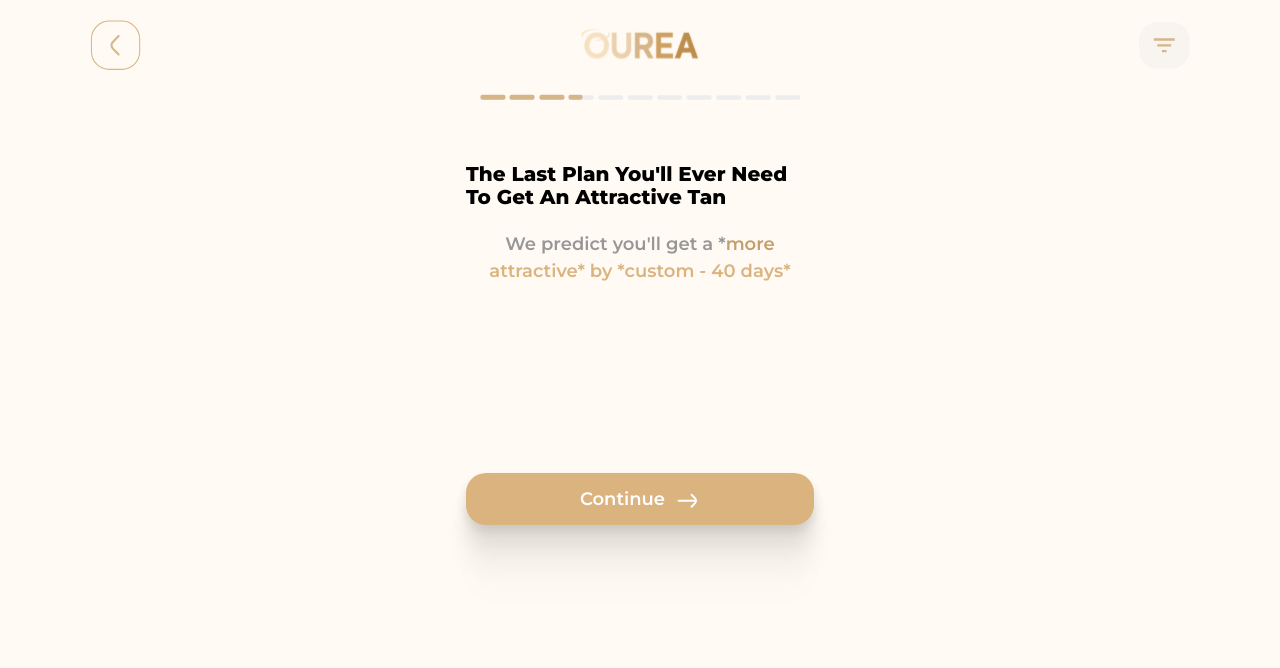
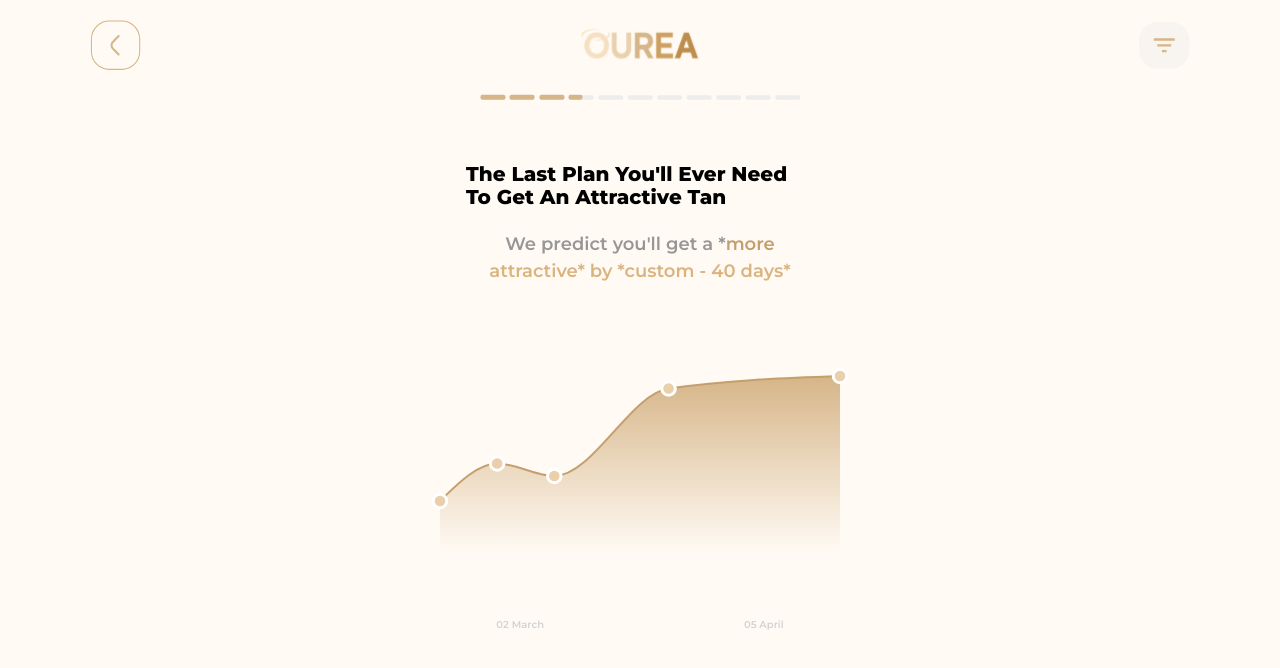
Before and after one commit to rakeshascoder/quiz, a React (Vite) app: page /Chart_progress in a window 1280 px wide. Shown: the top 668 px of the page. Built offline with nearby package versions, Linux system fonts and the light colour scheme.

Commit message:
chart added

```diff
--- a/package.json
+++ b/package.json
@@ -10,6 +10,10 @@
     "preview": "vite preview"
   },
   "dependencies": {
+    "@emotion/react": "^11.14.0",
+    "@emotion/styled": "^11.14.0",
+    "@mui/material": "^7.0.1",
+    "@mui/x-charts": "^7.28.0",
     "@tailwindcss/vite": "^4.0.17",
     "react": "^19.0.0",
     "react-dom": "^19.0.0",
--- a/src/App.css
+++ b/src/App.css
@@ -15,3 +15,22 @@
 .progress_bg_gradient {
   background-image: conic-gradient(from -180deg at 50% -250%, #C4A77D, #EDEDED);
 }
+
+.css-1x2wln8-MuiChartsAxis-root-MuiChartsXAxis-root,
+.css-175e1i1-MuiChartsAxis-root-MuiChartsYAxis-root {
+  display: none;
+}
+
+.MuiChartsTooltip-popper {
+  background: transparent !important;
+  box-shadow: none !important;
+}
+
+.MuiChartsTooltip-root {
+  background-color: #D6B588 !important;
+  color: white !important;
+  border-radius: 8px;
+  padding: 8px 12px;
+  box-shadow: 0 4px 10px rgba(0, 0, 0, 0.15);
+  border: none !important;
+}
--- /dev/null
+++ b/src/Components/Charts/Progress_chart.jsx
@@ -0,0 +1,61 @@
+import * as React from 'react';
+import { LineChart } from '@mui/x-charts/LineChart';
+import { SvgIcon } from '@mui/material';
+
+export default function Progress_chart() {
+  return (
+    <div
+      style={{
+        width: 'fit-content',
+        padding: '16px',
+        borderRadius: '16px',
+        // background: 'linear-gradient(180deg, #D6B588 0%, #FFFAF3 100%)',
+      }}
+    >
+      {/* Hidden SVG defs for area gradient */}
+      <svg width="0" height="0">
+        <defs>
+          {/* First Gradient */}
+          <linearGradient id="gradient1" x1="0" y1="0" x2="0" y2="1">
+            <stop offset="0%" stopColor="#D6B588" />
+            <stop offset="100%" stopColor="#FFFAF3" />
+          </linearGradient>
+
+
+
+          {/* Second Gradient */}
+          <linearGradient id="gradient2" x1="0" y1="0" x2="0" y2="1">
+            <stop offset="0%" stopColor="rgba(76, 44, 75, 0.54)" />
+            <stop offset="100%" stopColor="rgba(76, 44, 75, 0)" />
+          </linearGradient>
+        </defs>
+      </svg>
+
+      {/* Line chart with area gradient */}
+      <LineChart
+        sx={{
+          "& .MuiAreaElement-root:nth-of-type(1)": {
+            fill: "url(#gradient1)",
+          },
+          "& .MuiAreaElement-root:nth-of-type(2)": {
+            fill: "url(#gradient2)",
+          },
+          "& .MuiLineElement-root": { stroke: "#C49F6D", strokeWidth: 2 },
+          "& .MuiMarkElement-root": { stroke: "white", strokeWidth: 2, scale: 1.5, fill: "#EACFAB", display: "block" },
+
+        }}
+        xAxis={[{ data: [1, 2, 3, 5, 8] }]}
+        series={[
+          {
+            data: [2, 3.5, 3, 6.5, 7],
+            area: true,
+            areaColor: 'url(#myGradient)',
+            color: '#caa675',
+          },
+        ]}
+        width={500}
+        height={300}
+      />
+    </div>
+  );
+}
--- a/src/Components/Pages/Chart_progress.jsx
+++ b/src/Components/Pages/Chart_progress.jsx
@@ -1,12 +1,13 @@
 import React from "react";
 import { Forward_Line_Icon } from "../Common/Icons";
 import Commonbtn from "../Common/Commonbtn";
+import Progress_chart from "../Charts/Progress_chart";
 
 const Chart_progress = () => {
     return <div>
 
         <div className="px-[20px] mx-auto">
-            <div className="flex   items-center justify-center mt-[23px] ">
+            <div className="flex  items-center justify-center mt-[23px] ">
                 <Forward_Line_Icon />
             </div>
             <p className="font-extrabold sm:text-[20px] text-[18px] lg:leading-[119%] sm:w-[348px] w-[290px]  mx-auto mt-[63px]">
@@ -15,8 +16,16 @@ const Chart_progress = () => {
             <p className="font-semibold text-[18px] text-[#989797] sm:w-[315px] w-[290px] text-center mx-auto mt-[21px]">
                 We predict you'll get a *<span className="text-[#C49F6D]">more</span> <span className="text-[#DAB37F]">attractive* by *custom - 40 days*</span>
             </p>
-            <div className='flex justify-center mt-[188px]'>
+            <div className="flex flex-col items-center w-100 mx-auto  ">
+                <Progress_chart />
+                <div className="flex gap-[120px] sm:gap-[200px] justify-between">
+                    <p className="fs_10 font-semibold text-[#D4D3D3]">02 March</p>
+                    <p className="fs_10 font-semibold text-[#D4D3D3]">05 April</p>
+                </div>
+            </div>
+            <div className='flex justify-center  mb-10 mt-[188px]'>
                 <Commonbtn text={"Continue"} />
+
             </div>
         </div>
     </div>;
```
Also changed, not shown: 1 other file (tests, documents, lock files or other folders).
